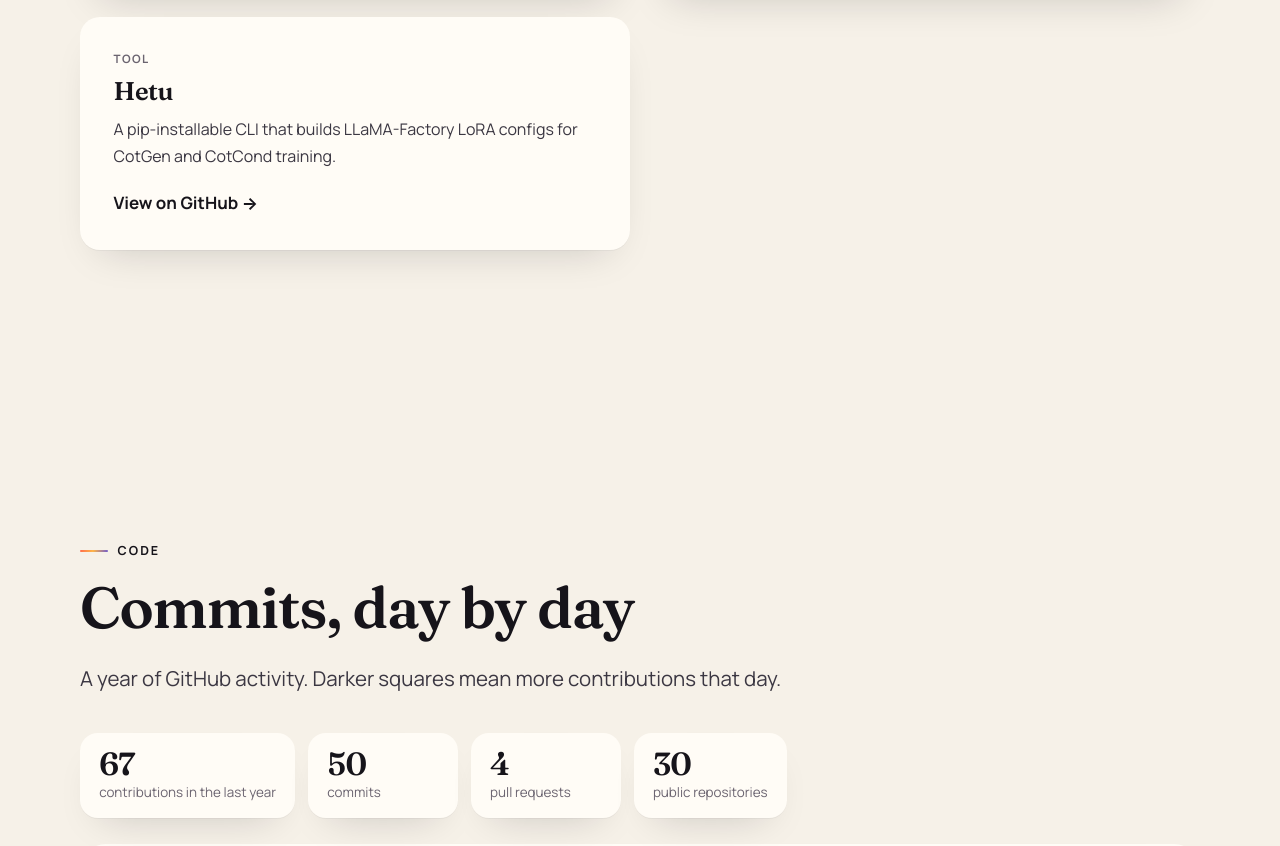
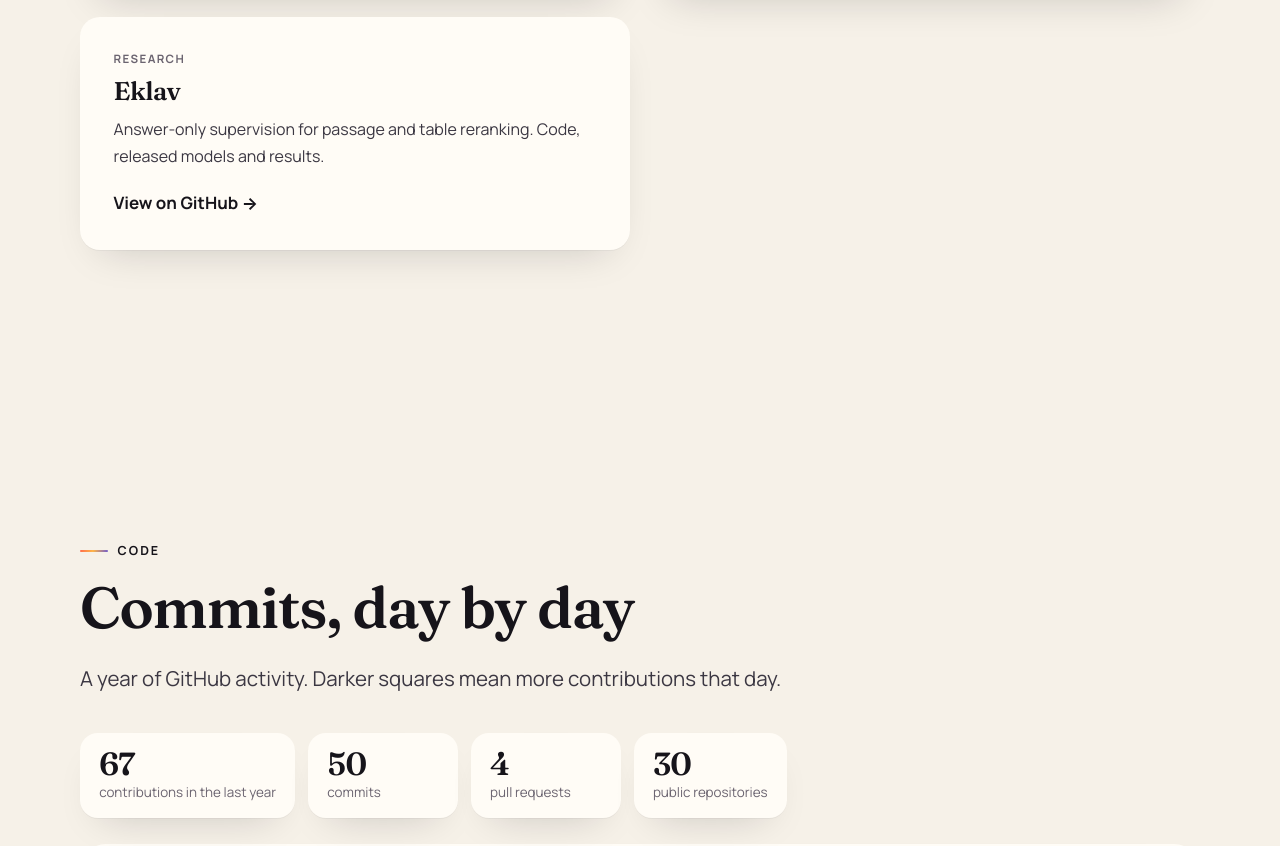
Before and after one commit to AdarshSingh7647/adarsh-fun, an Astro site: page / in a window 1280 px wide. Shown: the part 7465-8311 px from the top of the page. Built offline with nearby package versions, Linux system fonts and the light colour scheme; Astro itself is replaced by a stand-in of ours; no server answers.

Commit message:
Rename Hetu project to Eklav and link the Eklavya repo
Co-Authored-By: Claude Haiku 5.5 <noreply@anthropic.com>

```diff
--- a/src/components/Projects.astro
+++ b/src/components/Projects.astro
@@ -19,10 +19,10 @@
         <span class="project-link">View on GitHub →</span>
       </a>
 
-      <a class="project reveal" href="https://github.com/AdarshSingh7647/Hetu_Online" target="_blank" rel="noopener">
-        <span class="project-tag">Tool</span>
-        <h3>Hetu</h3>
-        <p>A pip-installable CLI that builds LLaMA-Factory LoRA configs for CotGen and CotCond training.</p>
+      <a class="project reveal" href="https://github.com/AdarshSingh7647/Eklavya" target="_blank" rel="noopener">
+        <span class="project-tag">Research</span>
+        <h3>Eklav</h3>
+        <p>Answer-only supervision for passage and table reranking. Code, released models and results.</p>
         <span class="project-link">View on GitHub →</span>
       </a>
     </div>
```
